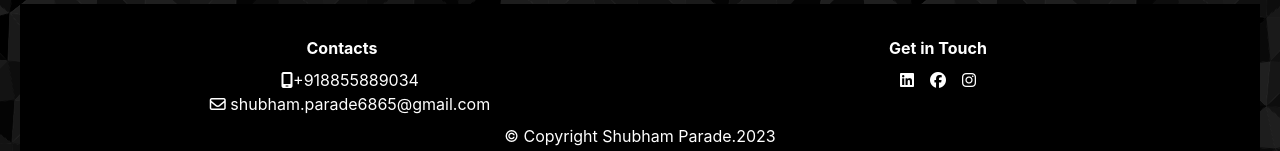
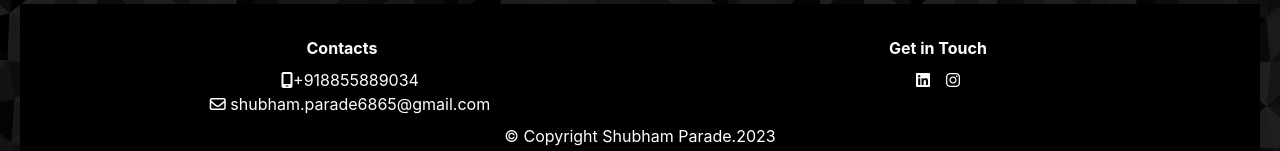
Before and after one commit to Shubham6865/react_portfolio, a React (Create React App) app: page / in a window 1280 px wide. Shown: the part 4813-4964 px from the top of the page. Built offline with nearby package versions, Linux system fonts and the light colour scheme.

Commit message:
links added

```diff
--- a/src/components/Footer/Footer.js
+++ b/src/components/Footer/Footer.js
@@ -24,9 +24,11 @@ const Footer = () => {
         <div className="row">
 
           <div className="col ">
-            <i class="fa-brands fa-linkedin mx-2"></i>
-            <i class="fa-brands fa-facebook mx-2"></i>
-            <i class="fa-brands fa-instagram mx-2"></i>
+            <a href="https://www.linkedin.com/in/shubhamparade" rel="noreferrer" target='_blank'> <i class="fa-brands fa-linkedin mx-2"></i></a>
+
+
+            <a target="blank"  href="https://www.instagram.com/shubham_._sp_._" ><i class="fa-brands fa-instagram mx-2"></i></a>
+
           </div>
         </div>
 
```
